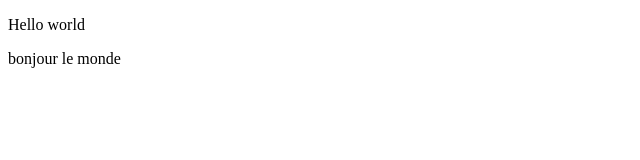
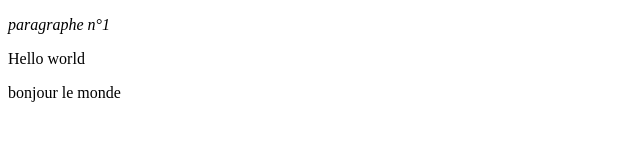
Before and after one commit to kadilou/notreProjet, a plain HTML site: page index.html in a window 1280 px wide. Shown: the whole page, without its empty margins (0-640 px from the left). Drawn offline with Linux system fonts and the light colour scheme.

Commit message:
modif’ index.html, hi souligné et paragraphe n°1 en italique

```diff
--- a/index.html
+++ b/index.html
@@ -4,6 +4,7 @@
         <!-- head definitions go here -->
     </head>
     <body>
+<p><i>paragraphe n°1</i></p>
 <p> Hello world </p>
         <!-- the content goes here -->
 <p> bonjour le monde </p>
```
